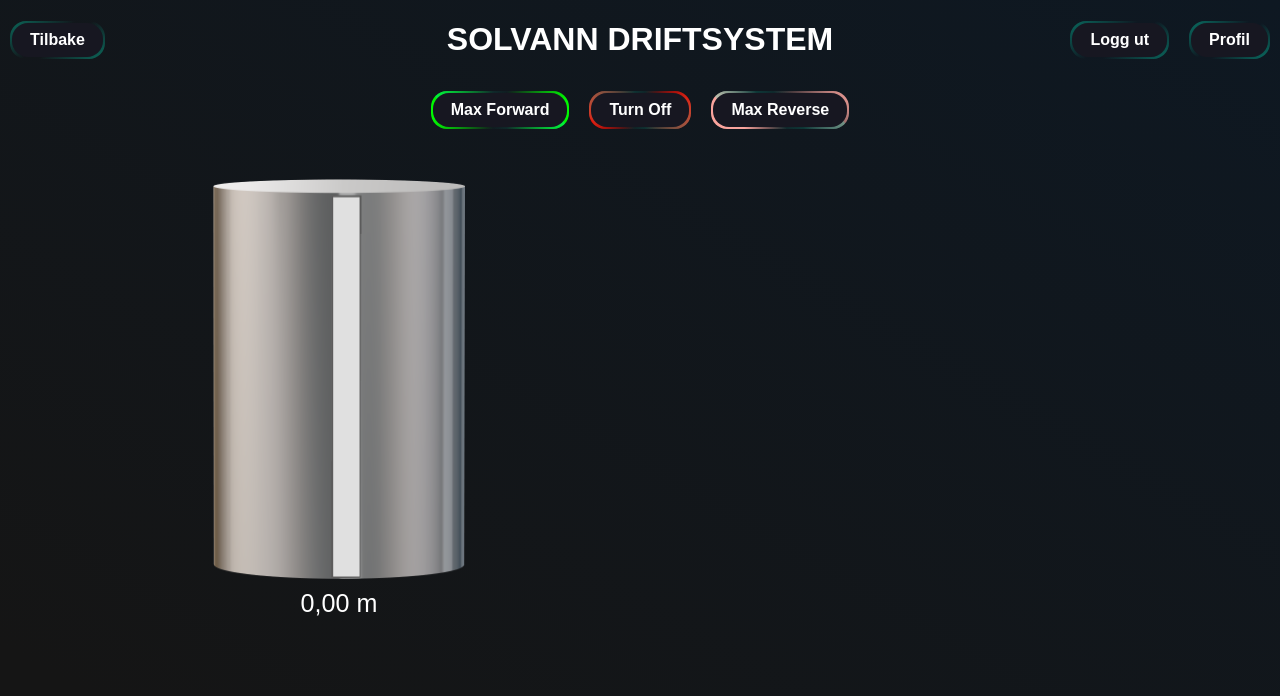
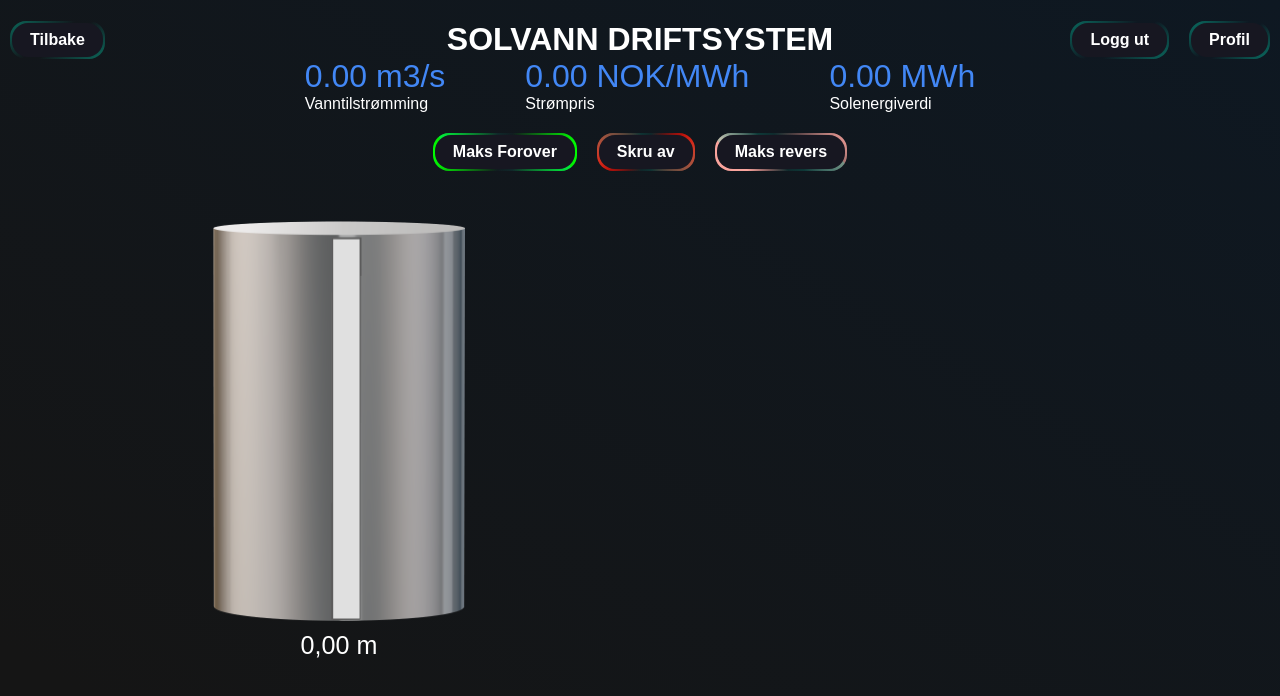
Before and after one commit to USN-Gjengen/APP2000_Gruppe06_Solvann-Driftsystem, a React (Create React App) app in the folder frontend/: page /Turbine in a window 1280 px wide. Shown: the top 696 px of the page. Built offline with nearby package versions, Linux system fonts and the light colour scheme; no server answers; sample sign-in values are in the browser's storage.

Commit message:
add waterinflux/powerprice/solarvalue to turbine

```diff
--- a/frontend/src/pages/Turbine.jsx
+++ b/frontend/src/pages/Turbine.jsx
@@ -9,6 +9,9 @@ import "../styles/App.css";
 const Turbine = () => {
 
 	const [turbineList, setTurbineList] = useState([]);
+	const [waterInflux, setWaterInflux] = useState(0);
+	const [powerPrice, setPowerPrice] = useState(0);
+	const [solar, setSolar] = useState(0);
 
 	const getTurbines = async () => {
 		const response = await fetch("http://" + process.env.REACT_APP_FRONTEND_API_ADDRESS + "/api/turbines/all", {
@@ -33,6 +36,79 @@ const Turbine = () => {
 			})
 		});
 	}
+
+	const fetchWaterInflux = async () => {
+		try {
+			const response = await fetch(
+				"http://" + process.env.REACT_APP_FRONTEND_API_ADDRESS + "/api/waterInflux/last"
+			);
+			const jsonData = await response.json();
+
+			if (typeof jsonData === 'object' && jsonData !== null) {
+				const waterInflux = jsonData.value;
+				setWaterInflux(waterInflux);
+			} else {
+				console.error('Error: jsonData is not an object', jsonData);
+			}
+
+		} catch (error) {
+			console.error(error);
+		}
+	}
+
+	const fetchPowerPrice = async () => {
+		try {
+			const response = await fetch(
+				"http://" + process.env.REACT_APP_FRONTEND_API_ADDRESS + "/api/powerprice/last"
+			);
+			const jsonData = await response.json();
+
+			if (typeof jsonData === 'object' && jsonData !== null) {
+				const powerPrice = jsonData.value;
+				setPowerPrice(powerPrice);
+			} else {
+				console.error('Error: jsonData is not an object', jsonData);
+			}
+
+		} catch (error) {
+			console.error(error);
+		}
+	}
+
+	const fetchSolar = async () => {
+		try {
+			const response = await fetch(
+				"http://" + process.env.REACT_APP_FRONTEND_API_ADDRESS + "/api/solarvalue/last"
+			);
+			const jsonData = await response.json();
+
+			if (typeof jsonData === 'object' && jsonData !== null) {
+				const solar = jsonData.value;
+				setSolar(solar);
+			} else {
+				console.error('Error: jsonData is not an object', jsonData);
+			}
+
+		} catch (error) {
+			console.error(error);
+		}
+	}
+
+	useEffect(() => {
+		fetchWaterInflux();
+		fetchPowerPrice();
+		fetchSolar();
+		const interval = setInterval(() => {
+			fetchWaterInflux();
+			fetchPowerPrice();
+			fetchSolar();
+		}, 30000);
+
+		return () => clearInterval(interval);
+
+	}, []);
+
+
 
 	const handleTurbineForward = (e) => {
 		e.preventDefault();
@@ -86,16 +162,43 @@ const Turbine = () => {
 	}, []);
 
 	return (
+
 		<div className="turbinePage">
+			<div className="info-container">
+				<div className="waterInflux-info">
+					<span className="value-info">
+						{waterInflux.toFixed(2)} m3/s
+					</span>
+					<div>
+						Vanntilstrømming
+					</div>
+				</div>
+				<div className="powerPrice-info">
+					<span className="value-info">
+						{powerPrice.toFixed(2)} NOK/MWh
+					</span>
+					<div>
+						Strømpris
+					</div>
+				</div>
+				<div className="solar-info">
+					<span className="value-info">
+						{solar.toFixed(2)} MWh
+					</span>
+					<div>
+					 	Solenergiverdi
+					</div>
+				</div>
+			</div>
 			<div className="button-container">
 				<button className="btn" onClick={handleTurbineForward} style={{background:"linear-gradient(90deg, #00ff00 0%, transparent 45%, transparent 55%, #00ff00 100%)",}}>
-					<span>Max Forward</span>
+					<span>Maks Forover</span>
 				</button>
 				<button className="btn" onClick={handleTurbineOff}  style={{background:"linear-gradient(90deg, #ff0d00 0%, transparent 45%, transparent 55%, #ff0d00	 100%)",}}>
-					<span>Turn Off</span>
+					<span>Skru av</span>
 				</button>
 				<button className="btn" onClick={handleTurbineReverse} style={{background:"linear-gradient(50deg, #faa49d 20%, transparent 45%, transparent 55%, #faa49d 100%)",}}>
-					<span>Max Reverse</span>
+					<span>Maks revers</span>
 				</button>
 			</div>
 
--- a/frontend/src/styles/Turbine.css
+++ b/frontend/src/styles/Turbine.css
@@ -31,6 +31,10 @@
   gap: 10px;
 }
 
+
+.value-info {
+  color: #4287f5;
+}
 @media only screen and (max-width: 768px) {
 
 
@@ -44,9 +48,20 @@
   }
 
   .turbinePage {
-    height: 100vh;
+    height: 75vh;
   }
 
+  .info-container {
+    display: flex;
+    flex-direction: row;
+    justify-content: center;
+    margin-bottom: 380px;
+    gap: 30px;
+  }
+
+  .value-info {
+    font-size: 1.2em;
+  }
 }
 
 @media only screen and (min-width: 768px) {
@@ -57,4 +72,15 @@
   .turbine {
     width: 10em;
   }
+
+  .info-container {
+    display: flex;
+    flex-direction: row;
+    margin-bottom: 30px;
+    gap: 80px;
+  }
+
+  .value-info {
+    font-size: 2em;
+  }
 }
```
